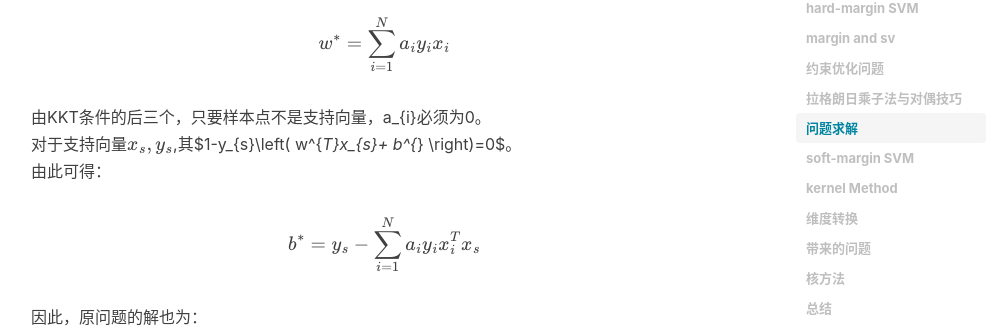
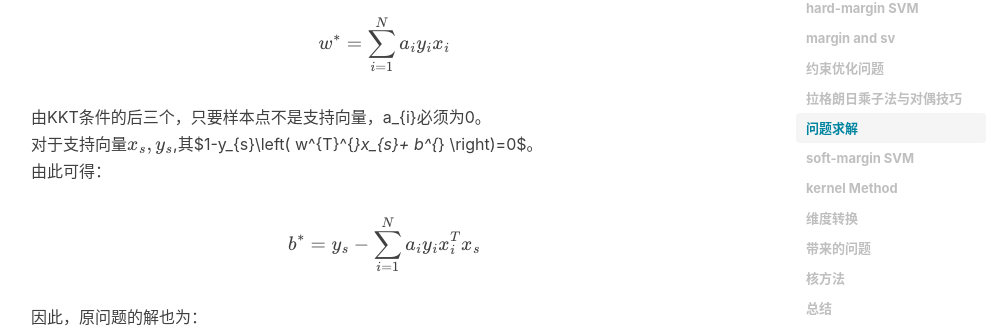
Before and after one commit to zhuxiaoxuhit/zhuxiaoxuhit.github.io, a Jekyll site: the page built from _posts/2020-03-10-支持向量机.md, in a window 1280 px wide and 900 px high, scrolled down 5794 px. Shown: the part 126-454 px from the top of the window, without its empty margins (234-1227 px from the left). Built offline with Jekyll 4.4.1, drawn with Linux system fonts in a browser that asks for light colours; nearby versions of some CDN libraries; formulas are drawn with MathJax 3; comment, search, counter and statistics services are not loaded.

Commit message:
[MOD]SVM

```diff
--- a/_posts/2020-03-10-支持向量机.md
+++ b/_posts/2020-03-10-支持向量机.md
@@ -112,7 +112,7 @@ KKT条件(原问题和对偶问题具有强对偶关系的充要条件)：
 其中$w^{*}$在对L求导时已经求出：
 <center>$$w^{*}=\sum_{i=1}^{N}a_{i}y_{i}x_{i}$$</center>
 由KKT条件的后三个，只要样本点不是支持向量，a_{i}必须为0。
-对于支持向量$x_{s},y_{s}$,其$1-y_{s}\left( w^{*T}x_{s}+ b^{*} \right)=0$。
+对于支持向量$x_{s},y_{s}$,其$1-y_{s}\left( w^{T}^{*}x_{s}+ b^{*} \right)=0$。
 由此可得：
 <center>$$b^{*}=y_{s}-\sum_{i=1}^{N}a_{i}y_{i}x_{i}^{T}x_{s}$$</center>
 因此，原问题的解也为：
```
Also changed, not shown: 1 other file.
